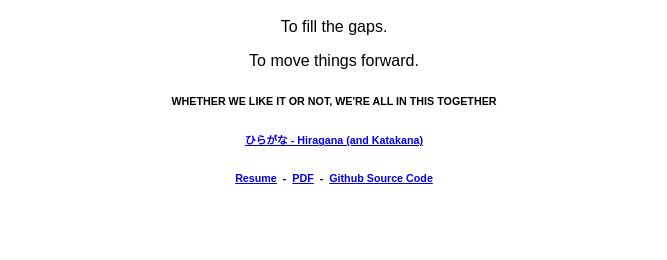
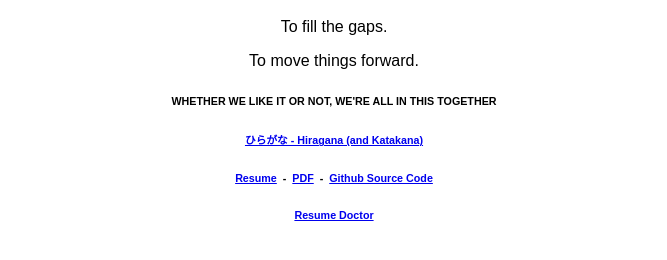
Before and after one commit to BladeMcCool/chws.ca, a plain HTML site: page web/index.html in a window 1280 px wide. Shown: the part 140-400 px from the top of the page, without its empty margins (306-973 px from the left). Drawn offline with Linux system fonts and the light colour scheme.

Commit message:
add link to homepage

```diff
--- a/web/index.html
+++ b/web/index.html
@@ -14,5 +14,6 @@
     <h6>WHETHER WE LIKE IT OR NOT, WE'RE ALL IN THIS TOGETHER</h6>
     <a href="/hiragana.html"><h6>ひらがな - Hiragana (and Katakana)</h6></a>
     <h6><a href="/resume">Resume</a>&nbsp;&nbsp;-&nbsp;&nbsp;<a href="Chris_Hagglund_Resume.pdf">PDF</a>&nbsp;&nbsp;-&nbsp;&nbsp;<a href="https://github.com/BladeMcCool/ReactResume">Github Source Code</a></h6>
+    <h6><a href="https://resdoc.chws.ca">Resume Doctor</a></h6>
 </body>
 </html>
```
Also changed, not shown: 1 other file.
